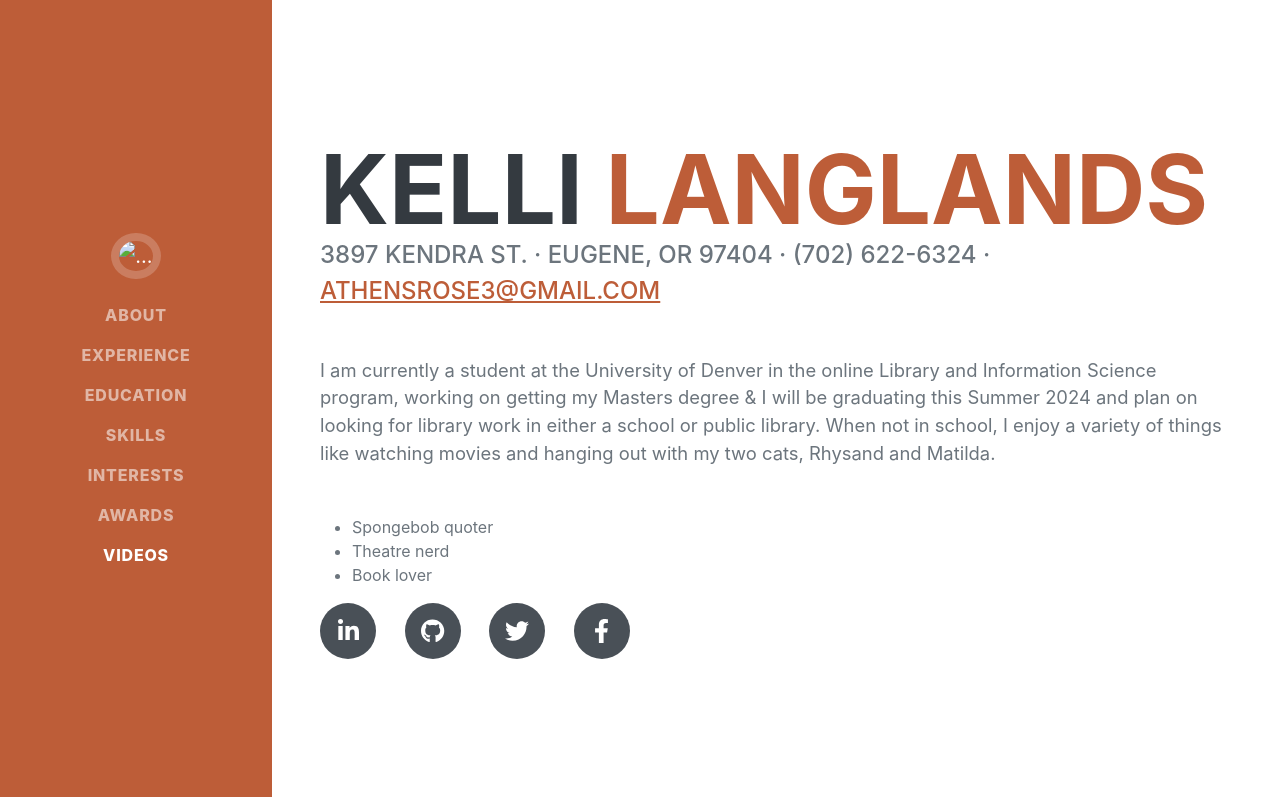
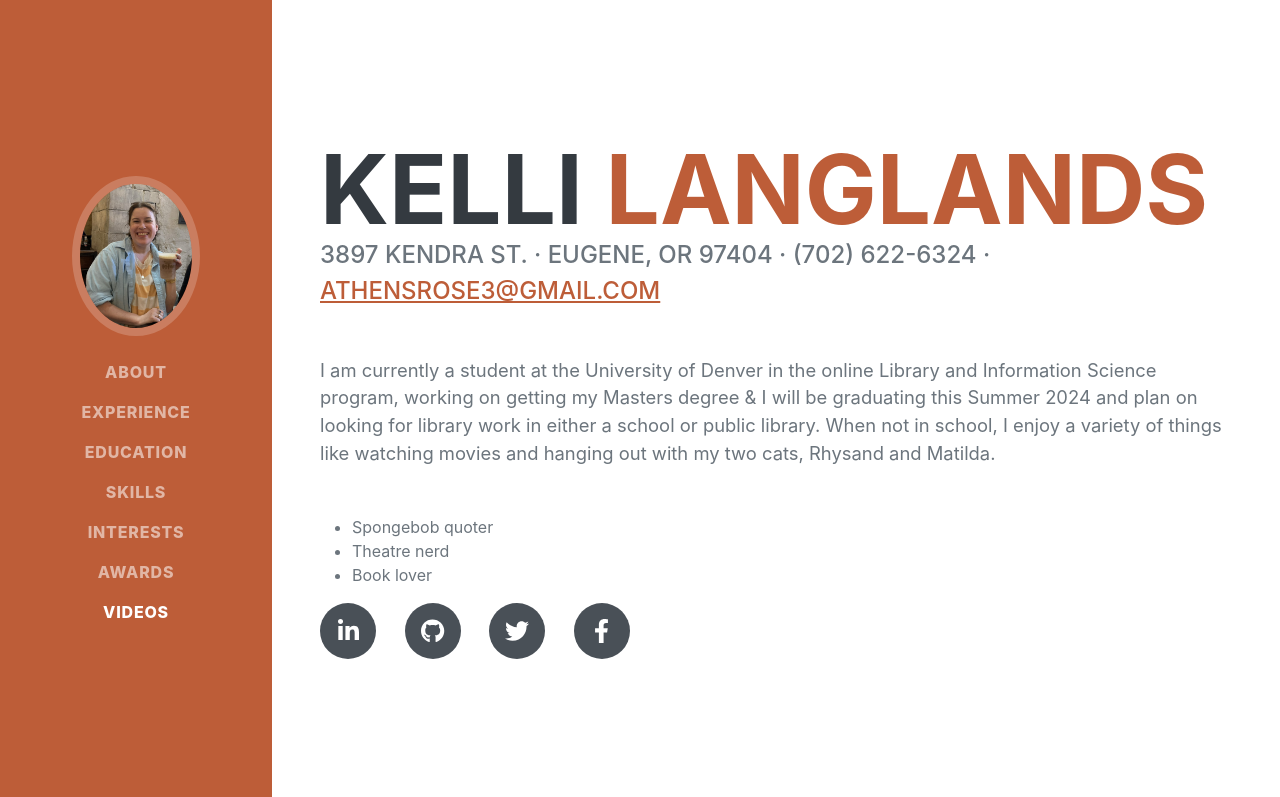
Before and after one commit to K-Langlands3/K-Langlands3.github.io, a plain HTML site: page index.html in a window 1280 px wide. Shown: the top 797 px of the page. Drawn offline with nearby package versions, Linux system fonts and the light colour scheme; a web font is replaced by a local one.

Commit message:
Homepage 2.0

```diff
--- a/index.html
+++ b/index.html
@@ -6,7 +6,7 @@
         <meta name="description" content="" />
         <meta name="author" content="" />
         <title>Resume - Start Bootstrap Theme</title>
-        <link rel="icon" type="image/x-icon" href="assets/img/favicon.ico" />
+        <link rel="icon" type="image/x-icon" href="assets/favicon.ico" />
         <!-- Font Awesome icons (free version)-->
         <script src="https://use.fontawesome.com/releases/v6.3.0/js/all.js" crossorigin="anonymous"></script>
         <!-- Google fonts-->
@@ -20,7 +20,7 @@
         <nav class="navbar navbar-expand-lg navbar-dark bg-primary fixed-top" id="sideNav">
             <a class="navbar-brand js-scroll-trigger" href="#page-top">
                 <span class="d-block d-lg-none">Kelli Langlands</span>
-                <span class="d-none d-lg-block"><img class="img-fluid img-profile rounded-circle mx-auto mb-2" src="assets/img/KelliLanglands.jpg" alt="..." /></span>
+                <span class="d-none d-lg-block"><img class="img-fluid img-profile rounded-circle mx-auto mb-2"  src="assets/KelliLanglands.jpg" alt="..." /></span>
             </a>
             <button class="navbar-toggler" type="button" data-bs-toggle="collapse" data-bs-target="#navbarResponsive" aria-controls="navbarResponsive" aria-expanded="false" aria-label="Toggle navigation"><span class="navbar-toggler-icon"></span></button>
             <div class="collapse navbar-collapse" id="navbarResponsive">
```
